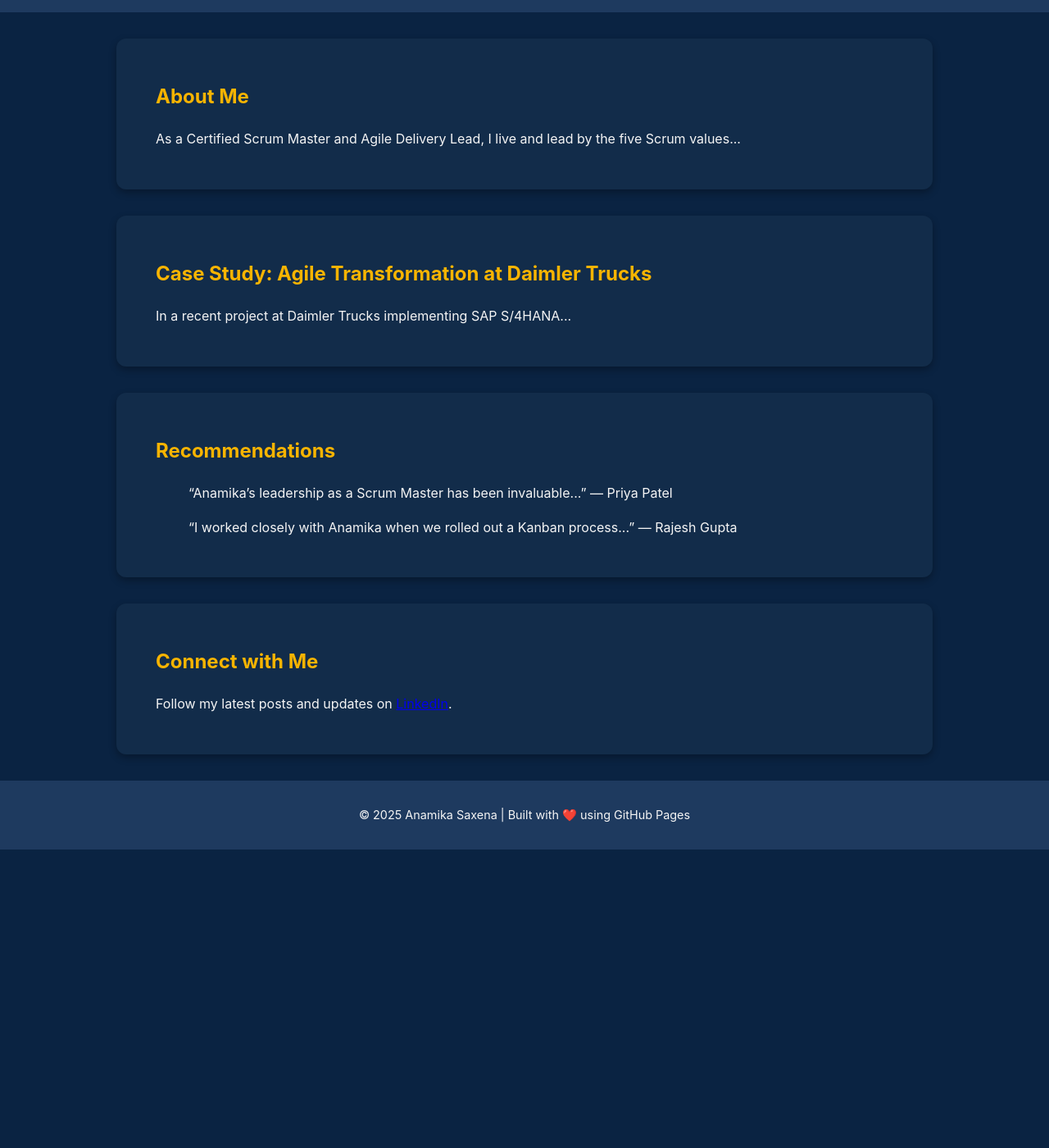
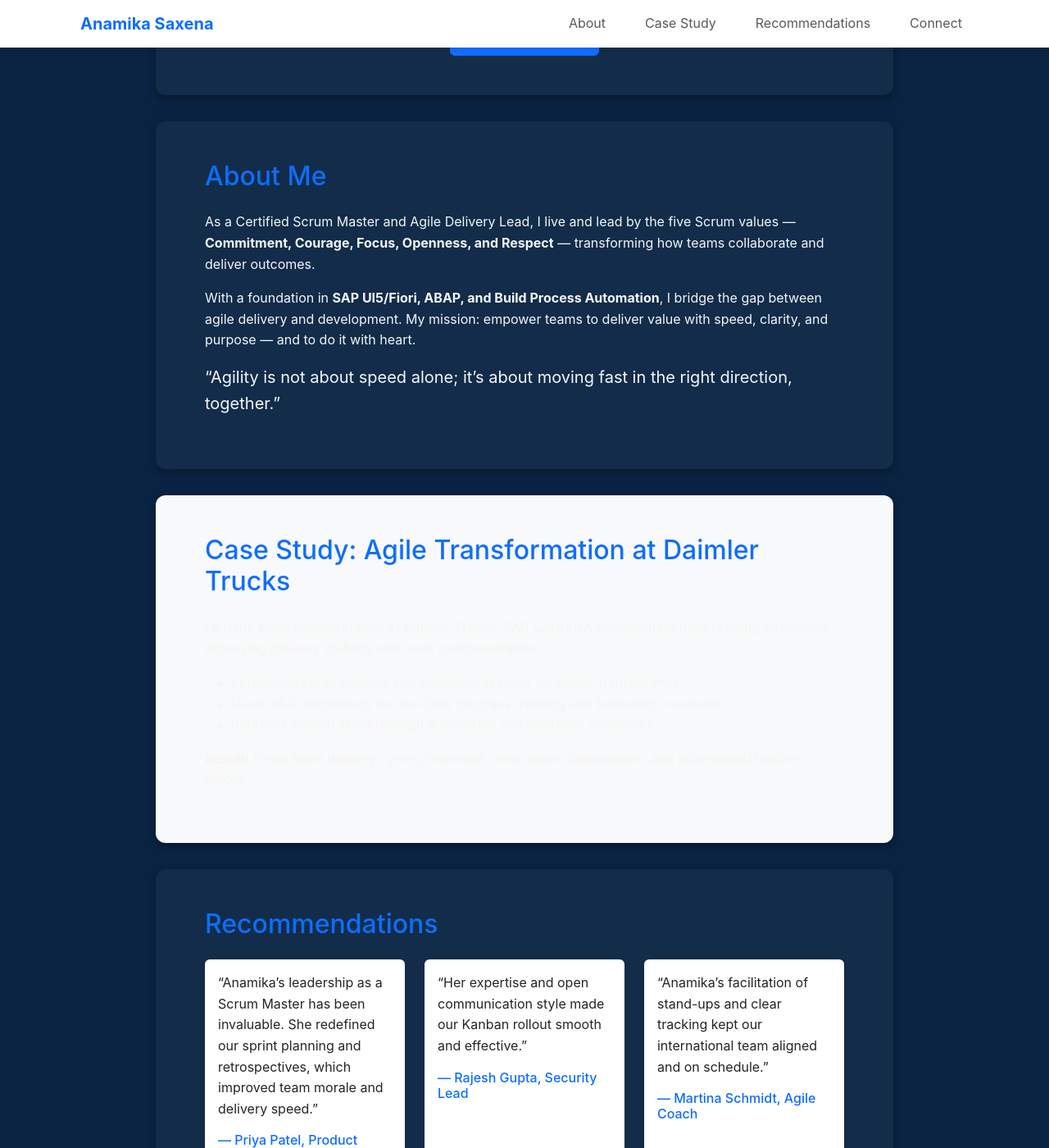
Before and after one commit to saurabh69912162/anam-linkedin.io, a Jekyll site: the page index.html, which Jekyll copies as it is, in a window 1280 px wide and 1400 px high, scrolled down 210 px. Shown: the whole window at 82% size. Built offline with Jekyll 4.4.1, drawn with Linux system fonts in a browser that asks for light colours; before the commit the page ends 1246 px from its top, so only the background shows below that; some of the changed text lies outside the part shown.

Commit message:
Update index.html

```diff
--- a/index.html
+++ b/index.html
@@ -1,24 +1,127 @@
----
-layout: default
----
+<!DOCTYPE html>
+<html lang="en">
+<head>
+  <meta charset="UTF-8">
+  <meta name="viewport" content="width=device-width, initial-scale=1.0">
+  <title>Anamika Saxena | Certified Scrum Master</title>
 
-<section id="about">
-  <h2>About Me</h2>
-  <p>As a Certified Scrum Master and Agile Delivery Lead, I live and lead by the five Scrum values...</p>
-</section>
+  <!-- Bootstrap CSS -->
+  <link href="https://cdn.jsdelivr.net/npm/bootstrap@5.3.2/dist/css/bootstrap.min.css" rel="stylesheet">
 
-<section id="case-study">
-  <h2>Case Study: Agile Transformation at Daimler Trucks</h2>
-  <p>In a recent project at Daimler Trucks implementing SAP S/4HANA...</p>
-</section>
+  <!-- Custom CSS -->
+  <link rel="stylesheet" href="assets/css/style.css">
+</head>
 
-<section id="recommendations">
-  <h2>Recommendations</h2>
-  <blockquote>“Anamika’s leadership as a Scrum Master has been invaluable...” — Priya Patel</blockquote>
-  <blockquote>“I worked closely with Anamika when we rolled out a Kanban process...” — Rajesh Gupta</blockquote>
-</section>
+<body>
+  <!-- Navbar -->
+  <nav class="navbar navbar-expand-lg navbar-light bg-white shadow-sm fixed-top">
+    <div class="container">
+      <a class="navbar-brand fw-bold text-primary" href="#">Anamika Saxena</a>
+      <button class="navbar-toggler" type="button" data-bs-toggle="collapse" data-bs-target="#navbarNav">
+        <span class="navbar-toggler-icon"></span>
+      </button>
+      <div class="collapse navbar-collapse justify-content-end" id="navbarNav">
+        <ul class="navbar-nav">
+          <li class="nav-item"><a class="nav-link" href="#about">About</a></li>
+          <li class="nav-item"><a class="nav-link" href="#case-study">Case Study</a></li>
+          <li class="nav-item"><a class="nav-link" href="#recommendations">Recommendations</a></li>
+          <li class="nav-item"><a class="nav-link" href="#connect">Connect</a></li>
+        </ul>
+      </div>
+    </div>
+  </nav>
 
-<section id="connect">
-  <h2>Connect with Me</h2>
-  <p>Follow my latest posts and updates on <a href="https://www.linkedin.com/in/anamika-saxena1999/" target="_blank">LinkedIn</a>.</p>
-</section>
+  <!-- Hero Section -->
+  <section class="hero text-center py-5 mt-5">
+    <div class="container">
+      <h1 class="fw-bold text-primary">Anamika Saxena</h1>
+      <p class="lead text-muted mb-4">Certified Scrum Master | Agile Delivery Lead | Driving Collaboration & Business Outcomes</p>
+      <a href="#connect" class="btn btn-primary">Connect on LinkedIn</a>
+    </div>
+  </section>
+
+  <!-- About Section -->
+  <section id="about" class="py-5">
+    <div class="container">
+      <h2 class="text-primary mb-4">About Me</h2>
+      <p>
+        As a Certified Scrum Master and Agile Delivery Lead, I live and lead by the five Scrum values —
+        <strong>Commitment, Courage, Focus, Openness, and Respect</strong> — transforming how teams collaborate and deliver outcomes.
+      </p>
+      <p>
+        With a foundation in <strong>SAP UI5/Fiori, ABAP, and Build Process Automation</strong>, I bridge the gap between agile delivery and development.
+        My mission: empower teams to deliver value with speed, clarity, and purpose — and to do it with heart.
+      </p>
+      <blockquote class="blockquote">
+        “Agility is not about speed alone; it’s about moving fast in the right direction, together.”
+      </blockquote>
+    </div>
+  </section>
+
+  <!-- Case Study -->
+  <section id="case-study" class="bg-light py-5">
+    <div class="container">
+      <h2 class="text-primary mb-4">Case Study: Agile Transformation at Daimler Trucks</h2>
+      <p>
+        I led the Agile transformation of Daimler Trucks’ SAP S/4HANA procurement project using Scrumban, improving delivery visibility and team synchronization.
+      </p>
+      <ul>
+        <li>Introduced sprint reviews and Definition of Done for higher transparency.</li>
+        <li>Used JIRA dashboards for real-time progress tracking and bottleneck resolution.</li>
+        <li>Reduced manual effort through automation and feedback integration.</li>
+      </ul>
+      <p><strong>Result:</strong> Predictable delivery cycles, improved cross-team collaboration, and accelerated feature rollout.</p>
+    </div>
+  </section>
+
+  <!-- Recommendations -->
+  <section id="recommendations" class="py-5">
+    <div class="container">
+      <h2 class="text-primary mb-4">Recommendations</h2>
+      <div class="row g-4">
+        <div class="col-md-4">
+          <div class="card h-100 shadow-sm border-0">
+            <div class="card-body">
+              <p>“Anamika’s leadership as a Scrum Master has been invaluable. She redefined our sprint planning and retrospectives, which improved team morale and delivery speed.”</p>
+              <h6 class="text-primary mb-0">— Priya Patel, Product Owner</h6>
+            </div>
+          </div>
+        </div>
+        <div class="col-md-4">
+          <div class="card h-100 shadow-sm border-0">
+            <div class="card-body">
+              <p>“Her expertise and open communication style made our Kanban rollout smooth and effective.”</p>
+              <h6 class="text-primary mb-0">— Rajesh Gupta, Security Lead</h6>
+            </div>
+          </div>
+        </div>
+        <div class="col-md-4">
+          <div class="card h-100 shadow-sm border-0">
+            <div class="card-body">
+              <p>“Anamika’s facilitation of stand-ups and clear tracking kept our international team aligned and on schedule.”</p>
+              <h6 class="text-primary mb-0">— Martina Schmidt, Agile Coach</h6>
+            </div>
+          </div>
+        </div>
+      </div>
+    </div>
+  </section>
+
+  <!-- Connect Section -->
+  <section id="connect" class="bg-light py-5 text-center">
+    <div class="container">
+      <h2 class="text-primary mb-3">Let’s Connect</h2>
+      <p>Follow my latest posts and Agile insights on LinkedIn.</p>
+      <a href="https://www.linkedin.com/in/anamika-saxena1999/" class="btn btn-outline-primary" target="_blank">Visit My LinkedIn</a>
+    </div>
+  </section>
+
+  <!-- Footer -->
+  <footer class="py-3 bg-white border-top text-center">
+    <p class="text-muted mb-0">© 2025 Anamika Saxena | Built with 💙 using Bootstrap & GitHub Pages</p>
+  </footer>
+
+  <!-- Bootstrap JS -->
+  <script src="https://cdn.jsdelivr.net/npm/bootstrap@5.3.2/dist/js/bootstrap.bundle.min.js"></script>
+</body>
+</html>
```
